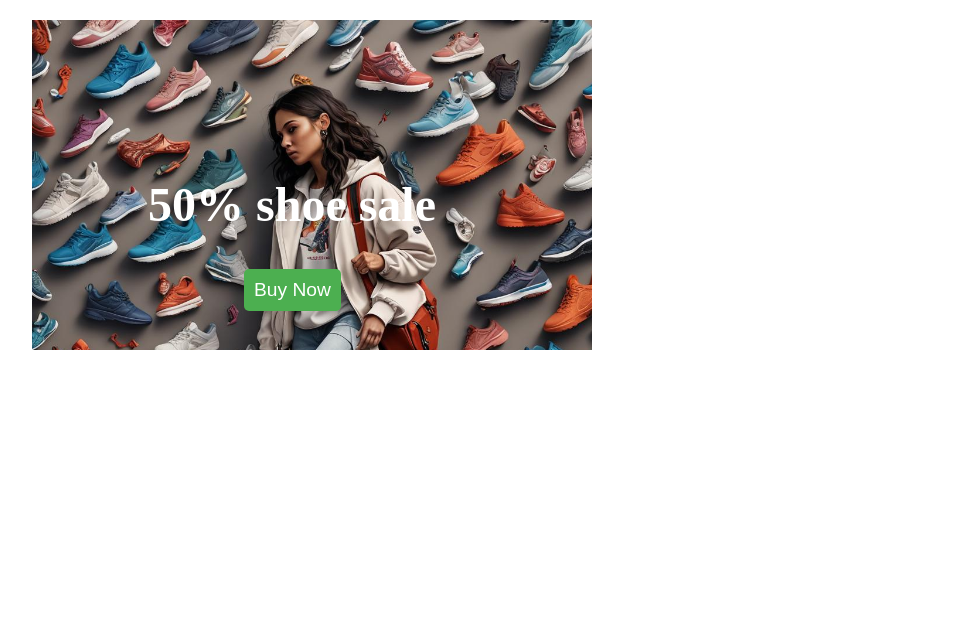
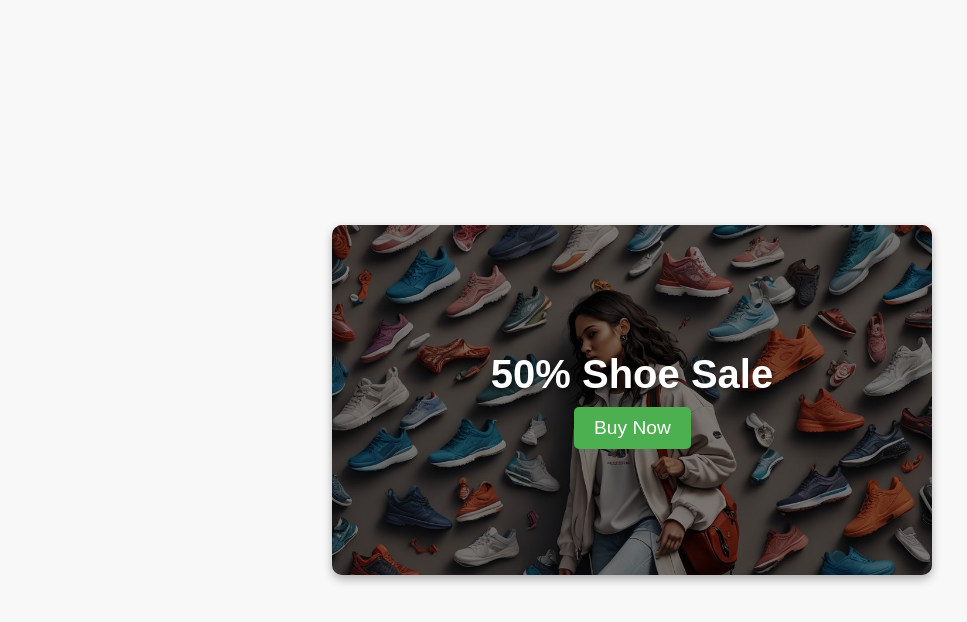
Before and after one commit to L11nas/Baneris, a plain HTML site: page index.html in a window 1280 px wide. Shown: the whole page, without its empty margins (8-975 px from the left). Drawn offline with Linux system fonts and the light colour scheme.

Commit message:
atnaujinimas

```diff
--- a/index.html
+++ b/index.html
@@ -10,20 +10,28 @@
         margin: 0;
         padding: 0;
         height: 100%;
+        font-family: Arial, sans-serif;
+        display: flex;
+        justify-content: center;
+        align-items: center;
+        background-color: #f8f8f8; /* Šviesus fono spalva */
       }
+
       .banner {
         position: relative;
-        width: 600px;
+        width: 100%;
+        max-width: 600px; /* Maksimalus plotis */
         height: 350px;
-        overflow: hidden; /* Užtikrina, kad nuotrauka netektų iš krantų */
+        overflow: hidden;
+        border-radius: 10px; /* Apvalūs kampai */
+        box-shadow: 0 4px 10px rgba(0, 0, 0, 0.3); /* Šešėlis */
       }
 
       .banner img {
-        width: 100%; /* Užtikrina, kad nuotrauka užimtų visą vietą baneryje */
-        height: auto; /* Užtikrina, kad nuotrauka išlaikytų proporcijas */
-        display: inline-block; /* Pakeičia į bloką, kad būtų galima nustatyti plotį ir aukštį */
-        padding-top: 20px; /* Atitraukimas nuo viršaus */
-        padding-left: 40px; /* Atitraukimas nuo kairės */
+        width: 100%;
+        height: auto;
+        display: block; /* Išvalytas inline-block */
+        object-fit: cover; /* Uždengia visą plotą be iškraipymų */
       }
 
       .overlay {
@@ -31,28 +39,32 @@
         top: 0;
         left: 0;
         width: 100%;
-        height: 130%;
+        height: 100%; /* Uždengia visą banerį */
+        background: rgba(0, 0, 0, 0.5); /* Tamsus fonas su skaidrumu */
         display: flex;
         flex-direction: column;
         justify-content: center;
         align-items: center;
         text-align: center;
+        color: white; /* Balta spalva tekstui */
       }
 
       h1 {
-        font-size: 3em;
-        color: white;
+        font-size: 2.5em; /* Šiek tiek sumažintas šriftas */
+        margin: 0; /* Nustatytas nulio atstumas */
+        text-shadow: 2px 2px 4px rgba(0, 0, 0, 0.5); /* Šešėlis tekstui */
       }
 
       button {
-        padding: 10px 10px;
+        padding: 10px 20px; /* Didesnis užpildas */
         background-color: #4caf50;
         color: white;
         border: none;
         border-radius: 5px;
         cursor: pointer;
         font-size: 1.2em;
-        margin-top: 5px;
+        margin-top: 10px;
+        transition: background-color 0.3s ease; /* Švelnus pereinantis efektas */
       }
 
       button:hover {
@@ -74,14 +86,28 @@
       .heartbeat {
         animation: heartbeat 1s infinite;
       }
+
+      /* Media Queries */
+      @media (max-width: 768px) {
+        h1 {
+          font-size: 1.8em; /* Mažesnis šriftas mobiliems įrenginiams */
+        }
+
+        button {
+          font-size: 1em; /* Mažesnis mygtuko šriftas */
+          padding: 8px 16px; /* Mažesnis užpildas */
+        }
+      }
     </style>
   </head>
   <body>
     <div class="banner">
       <img src="./womenshoe.jpg" alt="Shoe Banner" />
-      <div class="overlay">
-        <h1>50% shoe sale</h1>
-        <button class="heartbeat">Buy Now</button>
+      <div class="overlay" role="banner">
+        <h1>50% Shoe Sale</h1>
+        <a href="https://your-link-here.com" style="text-decoration: none">
+          <button class="heartbeat">Buy Now</button>
+        </a>
       </div>
     </div>
   </body>
```
